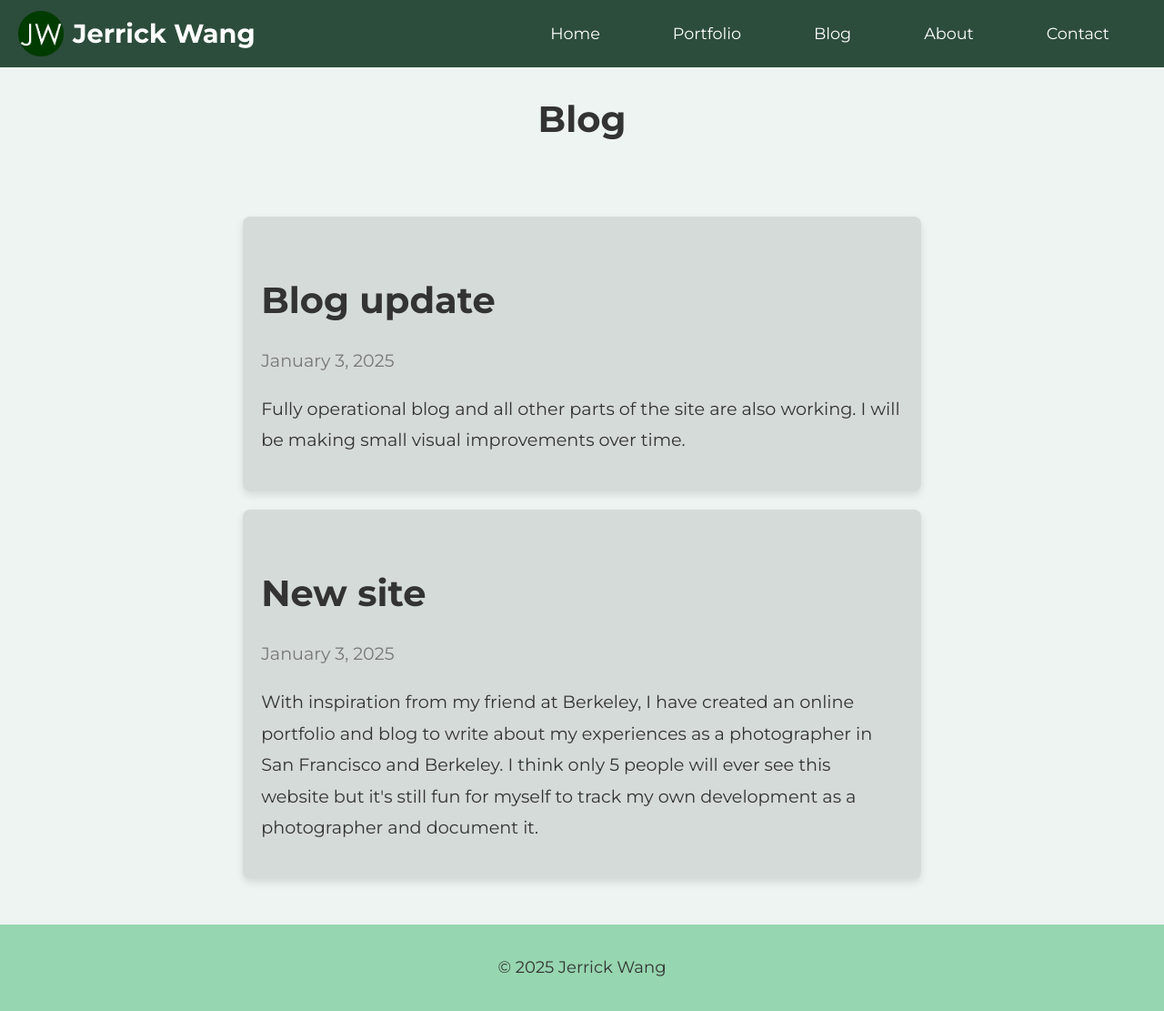
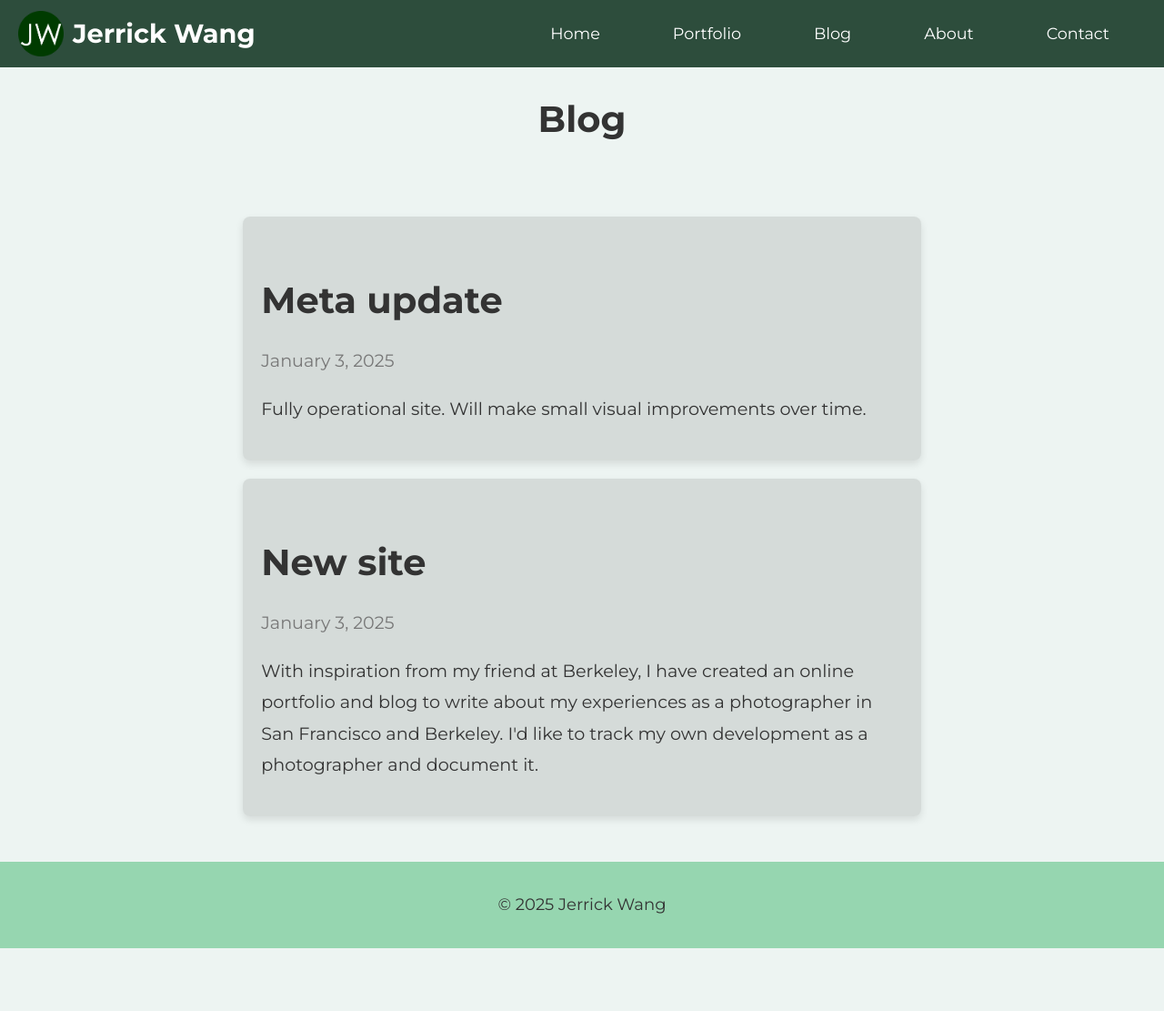
Before and after one commit to jerrickwang/jerrickwang.github.io, a Jekyll site: the page built from blog.md, in a window 1280 px wide and 1111 px high. Shown: the whole window at 91% size. Built offline with Jekyll 4.4.1, drawn with Linux system fonts in a browser that asks for light colours.

Commit message:
Update blog.md

```diff
--- a/blog.md
+++ b/blog.md
@@ -6,10 +6,10 @@ permalink: /blog/
 
 <div class="blog-post-container">
   <article class="blog-post">
-    <p class="post-title">Blog update</p>
+    <p class="post-title">Meta update</p>
     <p class="post-date">January 3, 2025</p>
     <div class="post-body">
-      <p>Fully operational blog and all other parts of the site are also working. I will be making small visual improvements over time.</p>
+      <p>Fully operational site. Will make small visual improvements over time.</p>
     </div>
   </article>
 </div>
@@ -19,7 +19,7 @@ permalink: /blog/
     <p class="post-title">New site</p>
     <p class="post-date">January 3, 2025</p>
     <div class="post-body">
-      <p>With inspiration from my friend at Berkeley, I have created an online portfolio and blog to write about my experiences as a photographer in San Francisco and Berkeley. I think only 5 people will ever see this website but it's still fun for myself to track my own development as a photographer and document it.</p>
+      <p>With inspiration from my friend at Berkeley, I have created an online portfolio and blog to write about my experiences as a photographer in San Francisco and Berkeley. I'd like to track my own development as a photographer and document it.</p>
     </div>
   </article>
 </div>
```
